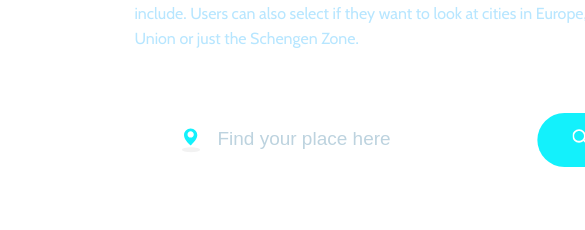
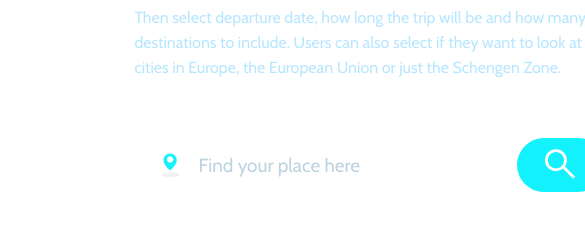
Before and after one commit to asmyshlyaev177/landing-1, a website: page index.html in a window 390 px wide. Shown: the part 330-560 px from the top of the page, 585 px wide, since content can reach past the window. Drawn offline with nearby package versions, Linux system fonts and the light colour scheme; files that its build step writes are made by us from their sources.

Commit message:
hero non responsive

```diff
--- a/index.html
+++ b/index.html
@@ -46,7 +46,7 @@
                     </svg>
 
                     <input class="header__input" placeholder="Find your place here"></input>
-                    <button class="header__search-button">
+                    <button class="btn header__search-button">
                         <svg class="icon header__icon header__icon-search">
                             <use xlink:href="img/sprite.svg#icon-search"></use>
                         </svg>
--- a/sass/_base.scss
+++ b/sass/_base.scss
@@ -28,3 +28,13 @@ $container-padding: 8.4rem;
 .icon {
     display: inline-block;
 }
+
+input {
+    outline: none;
+}
+
+.btn,
+.btn:focus,
+.btn:active {
+    outline: none;
+}
--- a/sass/_components.scss
+++ b/sass/_components.scss
@@ -43,7 +43,6 @@
     &__left {
         display: flex;
         justify-content: center;
-        align-items: center;
         flex-direction: column;
     }
 
@@ -53,48 +52,59 @@
     &__form {
         display: flex;
         align-items: center;
-    }
-
-    &__search-input {
         position: relative;
-        width: 100%;
-        display: flex;
-        align-items: center;
     }
 
     &__icon-map {
         width: 19px;
         height: 24.85px;
         fill: $color-primary;
-        transform: translateX(250%);
+        z-index: 3;
+        position: absolute;
+        left: 1.65rem;
     }
 
+    $input-width: 29.6875rem;
     &__input {
-        width: 29.6875rem;
+        width: $input-width;
         // width: 80%;
         height: 3.875rem;
         border-radius: 31px;
         border: none;
+        padding: 0 4rem;
+        font-family: inherit;
+        font-size: 1.1875rem;
+        color: $color-blue-dark;
+
+        position: absolute;
+        left: 0;
 
         &::placeholder {
             color: $color-gray-light-3;
-            font-size: 1.1875rem;
-            transform: translateX(4rem);
         }
     }
 
+    $button-width: 5.5rem;
     &__search-button {
-        display: block;
+        display: inline-block;
         background-color: $color-primary;
         border-radius: 50px;
         border: none;
         height: 3.375rem;
-        width: 5.5rem;
-        transform: translateX(-103%);
+        width: $button-width;
+        transition: all .2s;
+
+        z-index: 3;
+        margin-left: $input-width - $button-width - .3rem;
+
+        &:active {
+            filter: brightness(98%);
+            transform: scale(.95);
+        }
     }
     &__icon-search {
-        width: 19px;
-        height: 24.85px;
+        width: 31.05px;
+        height: 30.45px;
         fill: $color-white;
     }
 
```
